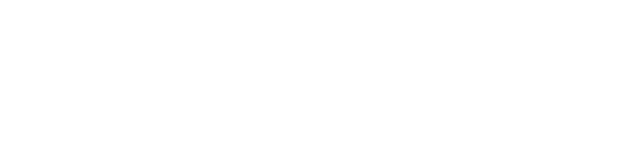
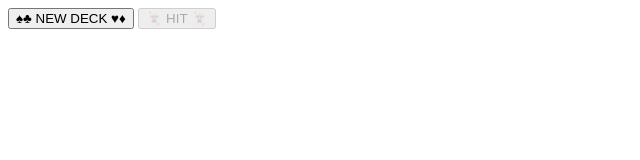
Before and after one commit to Cyri0/blackjack, a plain HTML site: page index.html in a window 1280 px wide. Shown: the whole page, without its empty margins (0-640 px from the left). Drawn offline with Linux system fonts and the light colour scheme.

Commit message:
card pick added

```diff
--- a/blackjack.js
+++ b/blackjack.js
@@ -2,12 +2,20 @@ const BASE_URL = "https://deckofcardsapi.com/api/deck"
 
 const newDeckUrl = BASE_URL + "/new/shuffle/?deck_count=3"
 let deckId = undefined
+
+const newDeckBtn = document.getElementById("newDeckBtn")
+const hitBtn = document.getElementById("hitBtn")
+
+hitBtn.disabled = true
 
 function getNewDeck(){
     fetch(newDeckUrl)
     .then(response => response.json())
     .then(deckData => {
         deckId = deckData.deck_id
+
+        newDeckBtn.disabled = true
+        hitBtn.disabled = false
     })
 }
 
@@ -16,5 +24,9 @@ function pickCard(){
         console.error("Nincs paklink!");
         return
     }
-    fetch(BASE_URL + "/deckId/draw/?count=2")
+    fetch(BASE_URL + `/${deckId}/draw/?count=2`)
+    .then(response => response.json())
+    .then(cards => {
+            console.log(cards);
+    })
 }
--- a/index.html
+++ b/index.html
@@ -10,7 +10,15 @@
 <body>
 
     <div class="wrapper" id="wrapper">
+        <button
+            id="newDeckBtn"
+            onclick="getNewDeck()"
+        >♠♣ NEW DECK ♥♦</button>
 
+        <button
+            id="hitBtn"
+            onclick="pickCard()"
+        >🃏 HIT 🃏</button>
     </div>
 
 </body>
```
